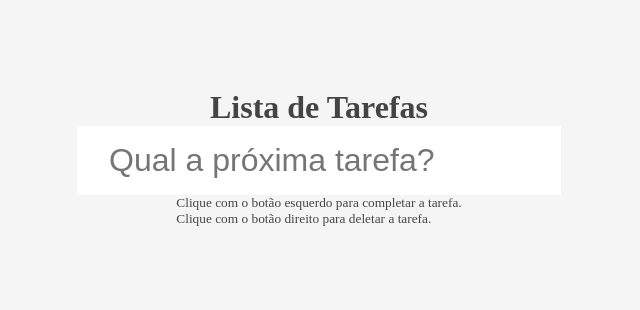
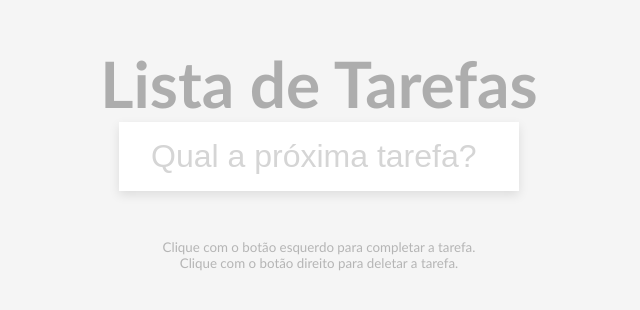
Before and after one commit to Guimrl/mini-projetos, a plain HTML site: page lista-de-tarefas/index.html in a window 1280 px wide. Shown: the part 242-552 px from the top of the page, without its empty margins (321-961 px from the left). Drawn offline with Linux system fonts and the light colour scheme.

Commit message:
criado style.css

```diff
--- a/lista-de-tarefas/css/style.css
+++ b/lista-de-tarefas/css/style.css
@@ -5,6 +5,7 @@
 }
 
 body {
+    font-family: 'Trebuchet MS', 'Lucida Sans Unicode', 'Lucida Grande', 'Lucida Sans', Arial, sans-serif;
     background-color: #F5F5F5;
     color: #444;
     display: flex;
@@ -23,6 +24,26 @@ body {
     width: 100%;
 }
 
+.input:focus {
+    outline-color: #444;
+}
+
+.input::placeholder {
+    color:#D5D5D5;
+}
+
+form {
+    max-width: 100%;
+    width: 400px;
+    box-shadow: 0 4px 10px rgba(0, 0, 0, 0.1);
+}
+
+h1 {
+    font-size: 4rem;
+    text-align: center;
+    opacity: 0.4;
+    color: #444;
+}
 
 .todos li {
     border-top: 1px solid #E5E5E5;
@@ -30,3 +51,14 @@ body {
     font-size: 1.5rem;
     padding: 1rem 2rem;
 }
+
+.todos li.concluida {
+    color: #B6B6B6;
+    text-decoration: line-through;
+}
+
+small {
+    color: #B5B5B5;
+    margin-top: 3rem;
+    text-align: center;
+}
```
